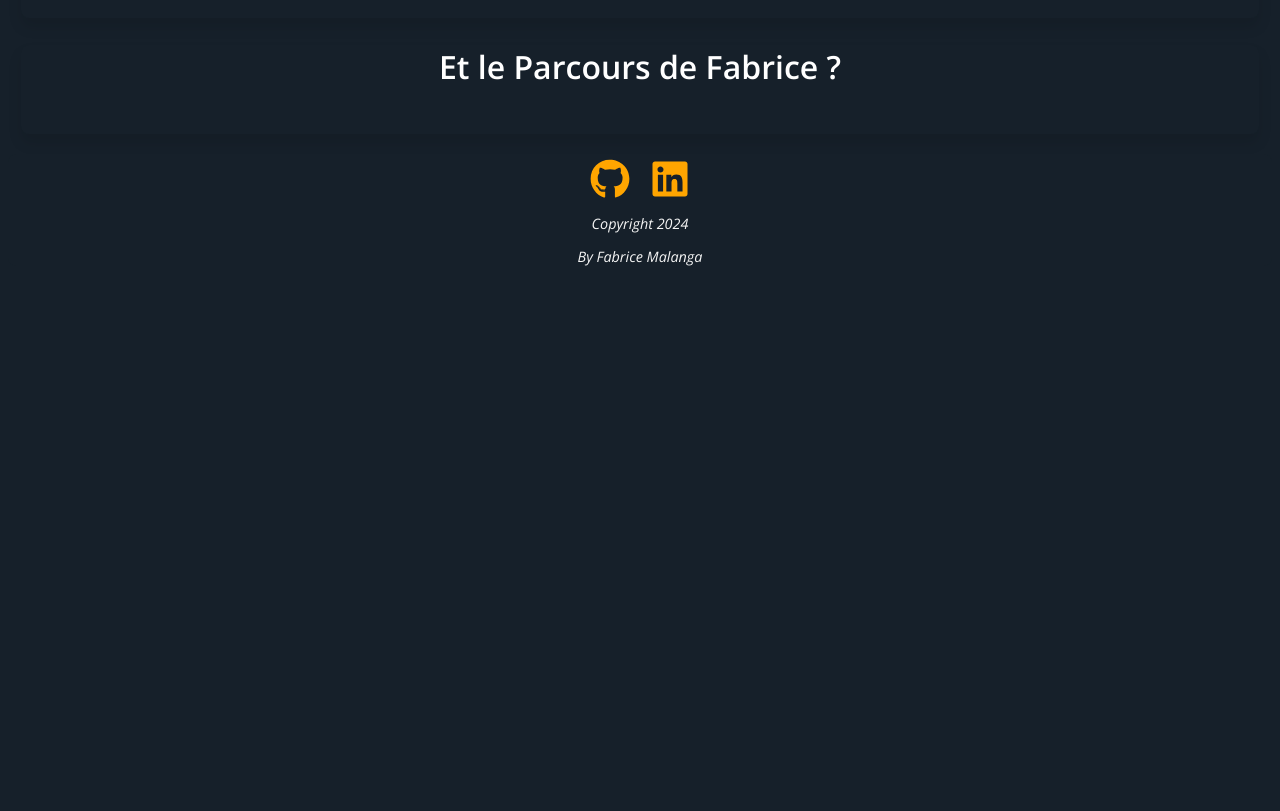
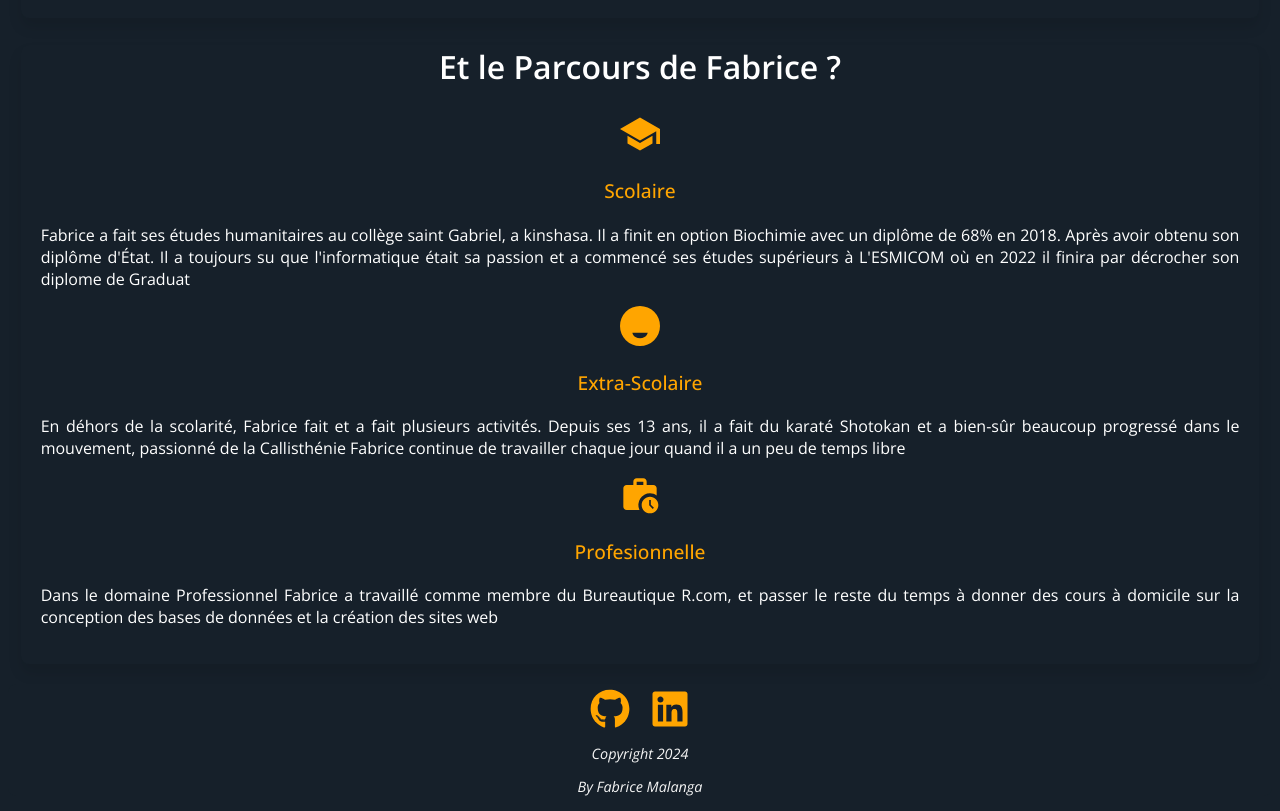
Before and after one commit to Beerus243/Portfolio, a Next.js app: page /pages in a window 1280 px wide. Shown: the part 2073-2884 px from the top of the page. Before the commit the page ends 2353 px from the top, so only its background shows below. Built offline with nearby package versions, Linux system fonts and the light colour scheme.

Commit message:
Ajout du Parcours et détailles

```diff
--- a/app/components/Parcours.module.css
+++ b/app/components/Parcours.module.css
@@ -14,3 +14,25 @@
     color: white;
     text-align: justify;
   }
+
+  .icon {
+    font-size: 40px;
+    color: orange;
+    transition: color 0.9s;
+    transform: ease-in-out 7s;
+    gap: 20px;
+  }
+
+  .icon:hover {
+    color: white;
+    transform: scale(1.2);
+  }
+
+  .titre {
+    font-size: 1.2rem;
+    text-align: center;
+    font-family: 'Open sans';
+    font-weight: 500;
+    font-style: normal;
+    color: orange;
+  }
--- a/app/components/Parcours.tsx
+++ b/app/components/Parcours.tsx
@@ -1,12 +1,41 @@
 import React from 'react';
 import styles from './Parcours.module.css';
-
+import { IoSchoolSharp } from 'react-icons/io5';
+import { MdWorkHistory } from 'react-icons/md';
+import { SiFunimation } from 'react-icons/si';
 
 const Parcours: React.FC = () => {
     return(
 <>
             <div className='footer-section'>
             <h2 className={styles.Heading}> Et le Parcours de Fabrice ? </h2>
+            <IoSchoolSharp className='icon'/>
+            <p className={styles.titre} > Scolaire</p>
+            <p className={styles.description}>
+        Fabrice a fait ses études humanitaires au
+        collège saint Gabriel, a kinshasa. Il a finit
+         en option Biochimie avec un diplôme de 68% en 2018. Après
+         avoir obtenu son diplôme d'État. Il a toujours su que
+          l'informatique était sa passion et a commencé ses études supérieurs à L'ESMICOM où
+          en 2022 il finira par décrocher son diplome de Graduat
+            </p>
+            <SiFunimation className='icon' />
+            <p className={styles.titre}> Extra-Scolaire</p>
+            <p className={styles.description}>
+            En déhors de la scolarité, Fabrice fait et a fait plusieurs activités.
+             Depuis ses 13 ans, il a fait du karaté Shotokan et a bien-sûr
+              beaucoup progressé dans le mouvement, passionné de la Callisthénie Fabrice continue
+              de travailler chaque jour quand il a un peu de temps libre
+                 </p>
+            <MdWorkHistory className='icon'/>
+            <p className={styles.titre}> Profesionnelle </p>
+            <p className={styles.description}>
+            Dans le domaine Professionnel Fabrice a travaillé comme membre
+             du Bureautique R.com, et passer le reste du temps à donner des
+            cours à domicile sur la conception des bases de données et la
+            création des sites web
+            </p>
+
             </div>
 
 
--- a/app/components/Projects.module.css
+++ b/app/components/Projects.module.css
@@ -17,7 +17,7 @@
   font-size: 1rem;
   font-weight: 400;
   display: flex;
-  margin-right: 20px auto;
+  margin-right: 20px;
   color: orange;
   text-decoration: none;
   text-align: center;
```
